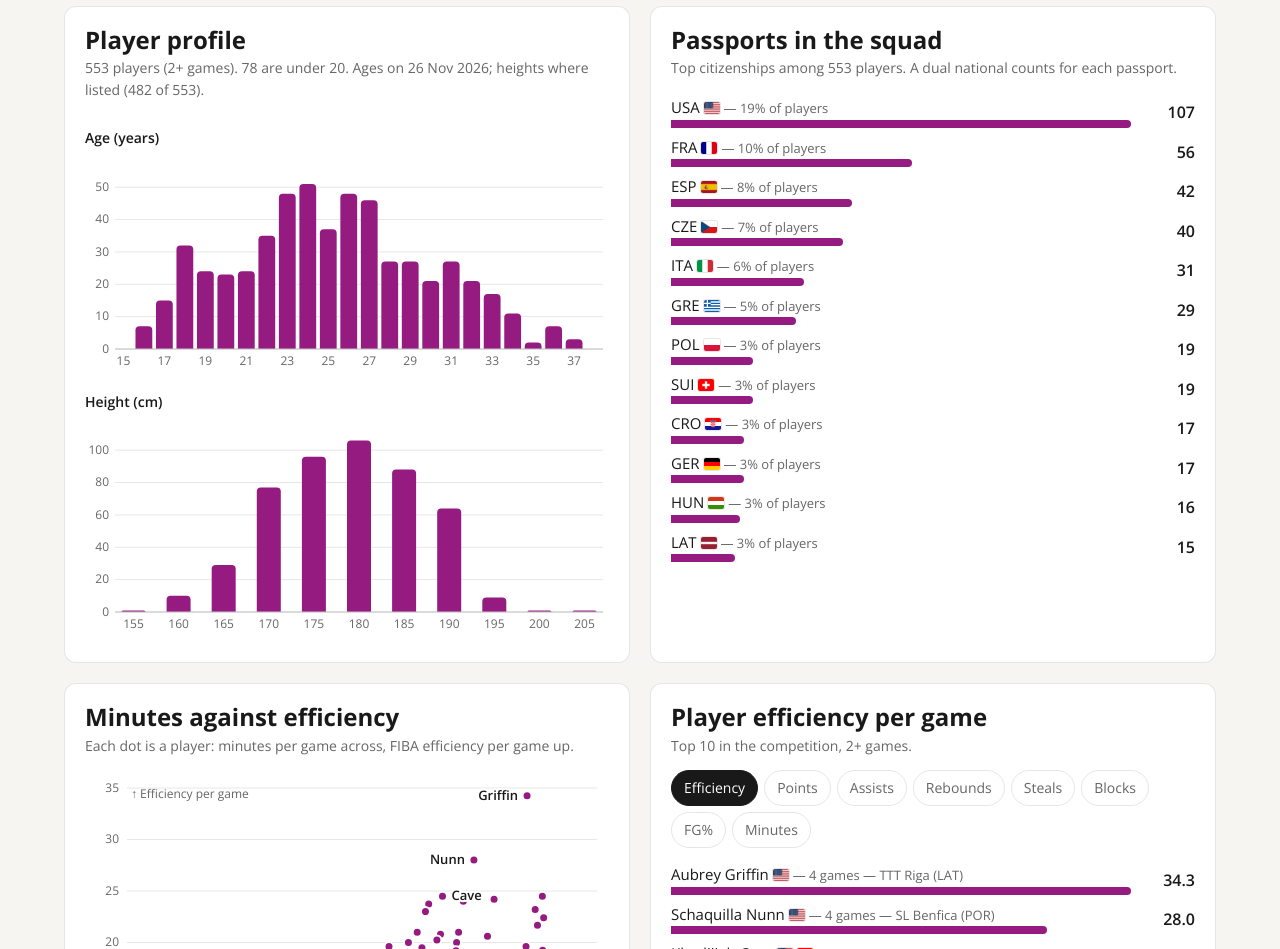
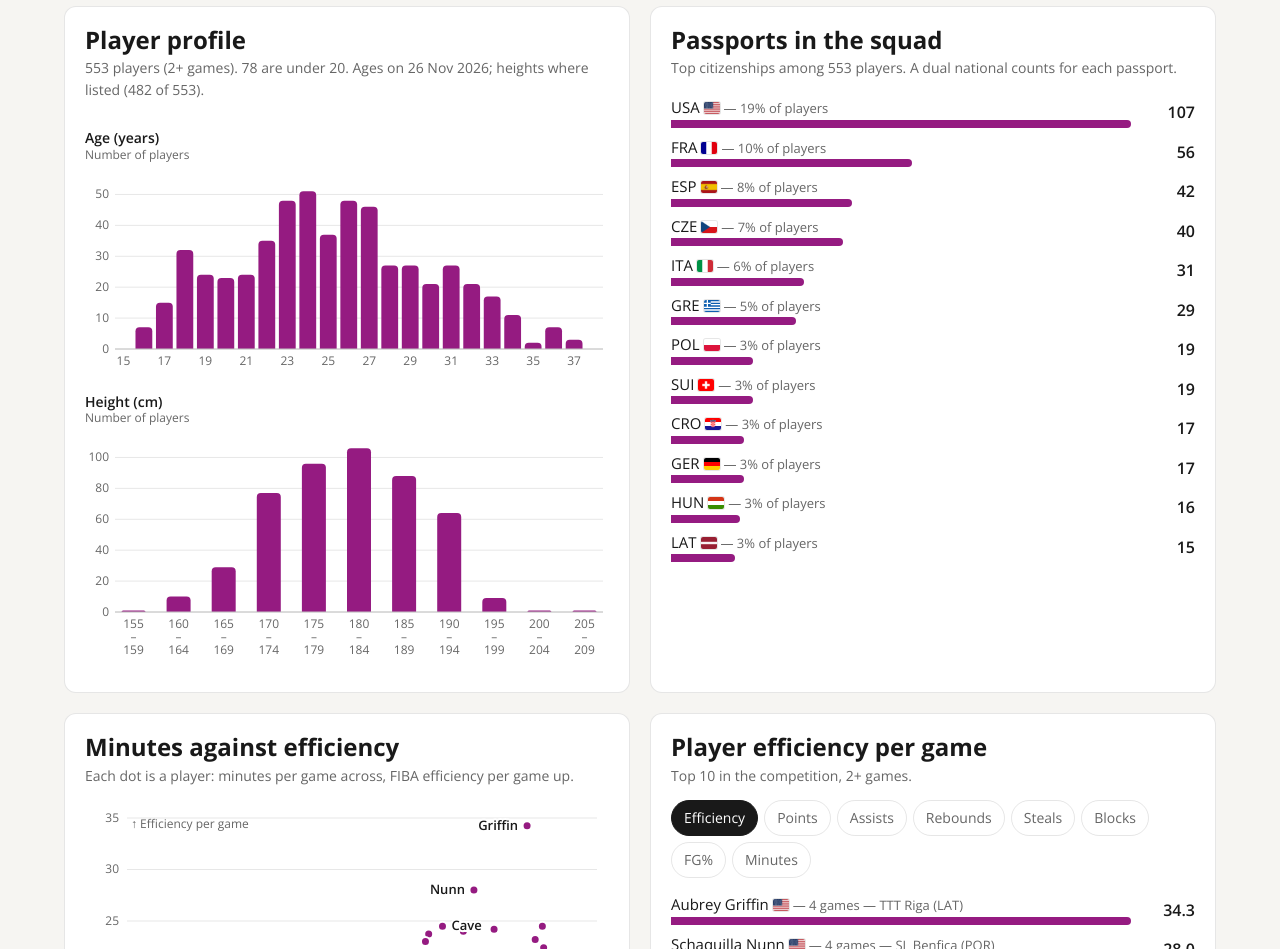
Before and after one commit to sboue-digital-science/eurocup-women-26-27, a plain HTML site: page index.html in a window 1280 px wide. Shown: the part 1882-2831 px from the top of the page. Drawn offline with nearby package versions, Linux system fonts and the light colour scheme.

Commit message:
Player profile: height bands labelled as ranges (min / - / max); y-axis titles
Co-Authored-By: Claude Opus 5.5 <noreply@anthropic.com>
Claude-Session: https://claude.ai/code/session_01UhHW5aSKxQtS55qPkprhQ6

```diff
--- a/index.html
+++ b/index.html
@@ -143,7 +143,7 @@ footer{color:var(--ink2);font-size:13px}
       <div class="ph">Age (years)</div>
       <div class="fig" id="age" style="min-height:230px"><svg role="img" aria-label="Column chart of players by age"></svg></div>
       <div class="ph">Height (cm)</div>
-      <div class="fig" id="hgt" style="min-height:230px"><svg role="img" aria-label="Column chart of players by height"></svg></div>
+      <div class="fig" id="hgt" style="min-height:260px"><svg role="img" aria-label="Column chart of players by height"></svg></div>
     </div>
     <div class="card">
       <h2>Passports in the squad</h2>
@@ -298,9 +298,9 @@ function leaders(){
   document.getElementById('leaders').innerHTML=ps.length?ps.map(p=>`<div class="row"><div class="who">${pname(p)}${flags(p)} <small>— ${p.gp} game${p.gp===1?'':'s'} — ${esc(TEAMS[p.t])} (${esc(TC[p.t])})</small></div><div class="val">${fg?`<span class="fp">${fmt(v(p))}</span><small class="fa">(${p.fgm}/${p.fga})</small>`:fmt(v(p))}</div><div class="bar ${S.team<0?'all':''}" style="width:${Math.max(1,v(p)/mx*100)}%"></div></div>`).join('')+(ps.some(p=>p.gone)?'<p class="note">† No longer on the team’s current FIBA roster; games played this season still count.</p>':''):'<div class="empty">No players match these filters.</div>';
 }
 // one column chart: all players (min-games) in grey, players matching the filters in the accent colour
-function hist(id,bins,key,lab,every,unit){
+function hist(id,bins,key,lab,every,range){
   const box=document.getElementById(id),svg=box.querySelector('svg');
-  const W=box.clientWidth,H=box.clientHeight,m={t:22,r:6,b:30,l:30};
+  const W=box.clientWidth,H=box.clientHeight,m={t:30,r:6,b:range?60:30,l:30};
   const sel=filtOn(),tm=P.filter(inScope),base=D.filter(p=>p.gp>=S.gp);
   const B=bins.map(a=>({a,n:base.filter(p=>key(p)===a).length,k:tm.filter(p=>key(p)===a).length}));
   const x=d3.scaleBand().domain(B.map(b=>b.a)).range([m.l,W-m.r]).paddingInner(.18);
@@ -317,7 +317,10 @@ function hist(id,bins,key,lab,every,unit){
     return o+`<rect class="ab" data-j="${j}" x="${x(b.a)}" y="${m.t}" width="${x.bandwidth()}" height="${y(0)-m.t}" fill="transparent"/>`}).join('');
   s+=`<line x1="${m.l}" x2="${W-m.r}" y1="${y(0)}" y2="${y(0)}" stroke="var(--axis)"/>`;
   const ev=every(W);
-  s+=B.filter((b,j)=>j%ev===0).map(b=>`<text x="${x(b.a)+x.bandwidth()/2}" y="${H-m.b+16}" text-anchor="middle" font-size="12" fill="var(--ink2)">${b.a}</text>`).join('');
+  // x labels: single value, or a range written on three lines (min, –, max)
+  s+=B.filter((b,j)=>j%ev===0).map(b=>{const cx=x(b.a)+x.bandwidth()/2,y0=H-m.b+16;
+    return range?`<text x="${cx}" y="${y0}" text-anchor="middle" font-size="12" fill="var(--ink2)"><tspan x="${cx}">${b.a}</tspan><tspan x="${cx}" dy="13">–</tspan><tspan x="${cx}" dy="13">${b.a+range-1}</tspan></text>`:`<text x="${cx}" y="${y0}" text-anchor="middle" font-size="12" fill="var(--ink2)">${b.a}</text>`}).join('');
+  s+=`<text x="0" y="10" font-size="12" fill="var(--ink2)">Number of players</text>`;
   svg.innerHTML=s;
   const tn=esc(flabel());
   svg.querySelectorAll('.ab').forEach(r=>{const b=B[+r.dataset.j],n=b.n,k=b.k;
@@ -330,7 +333,7 @@ function ages(){
   const {tm,base}=hist('age',d3.range(15,Math.max(39,amax+1)),p=>p.age==null?null:Math.floor(p.age),a=>`aged ${a}`,W=>W<520?5:2);
   // height in 5 cm bands (155–159, 160–164, …), players without a listed height left out
   const h0=Math.floor(d3.min(hs)/5)*5,h1=Math.floor(d3.max(hs)/5)*5;
-  hist('hgt',d3.range(h0,h1+1,5),p=>p.h>0?Math.floor(p.h/5)*5:null,a=>`${a}–${a+4} cm`,W=>W<420?2:1);
+  hist('hgt',d3.range(h0,h1+1,5),p=>p.h>0?Math.floor(p.h/5)*5:null,a=>`${a}–${a+4} cm`,W=>W<420?2:1,5);
   const sel=filtOn(),tn=esc(flabel());
   document.getElementById('agKey').innerHTML=sel?`<span><i style="background:var(--hi)"></i>${tn}</span><span><i style="background:var(--lo)"></i>Other players</span>`:'';
   const yg=tm.filter(p=>p.age<20).length,wh=base.filter(p=>p.h>0).length;
```
